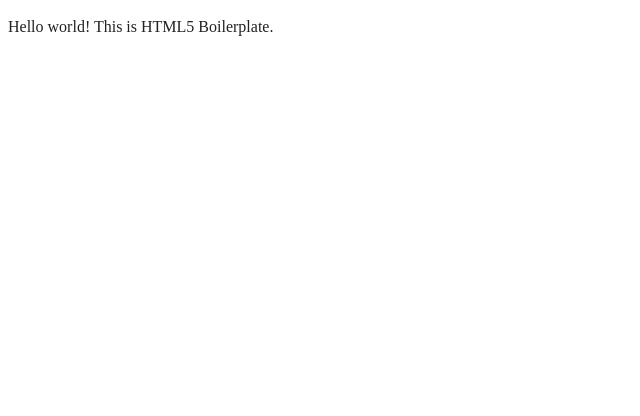
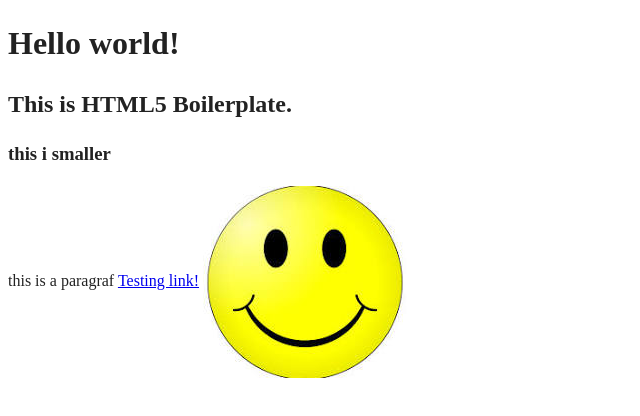
Before and after one commit to SofZde/HTMLAssignment, a website built with webpack: page P0-HelloWorld/index.html in a window 1280 px wide. Shown: the whole page, without its empty margins (0-640 px from the left). Built offline with nearby package versions, Linux system fonts and the light colour scheme.

Commit message:
test adding to page

```diff
--- a/P0-HelloWorld/index.html
+++ b/P0-HelloWorld/index.html
@@ -25,7 +25,13 @@
 <body>
 
   <!-- Add your site or application content here -->
-  <p>Hello world! This is HTML5 Boilerplate.</p>
+  <h1>Hello world! </h1>
+  <h2> This is HTML5 Boilerplate.</h2>
+  <h3> this i smaller </h3>
+  <p1> this is a paragraf</p1>
+  <a href = "https://chatgpt.com/"> Testing link!</a>
+  <img src="/img/smile.jpg">
+
   <script src="js/app.js"></script>
 
 </body>
```
Also changed, not shown: P0-HelloWorld/img/smile.jpg (added).
